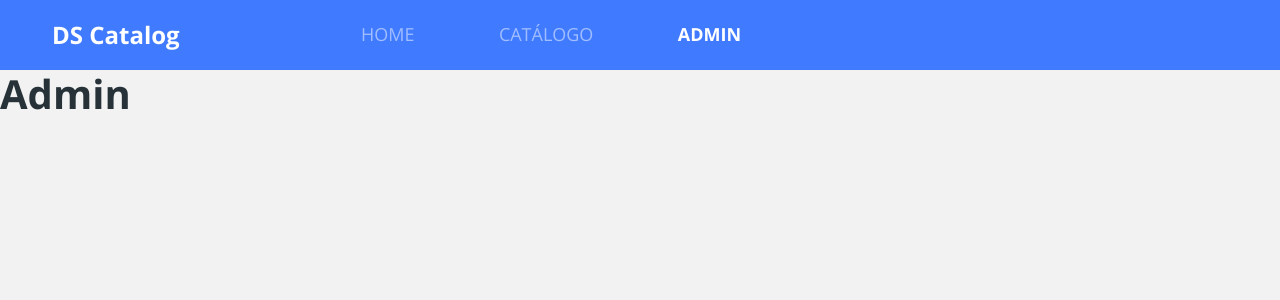
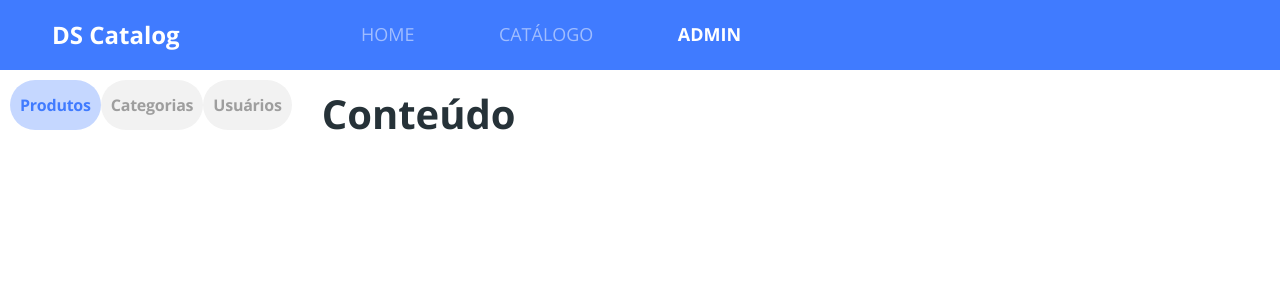
Before and after one commit to YuryRodrigues22/dscatalog, a React (Create React App) app in the folder frontweb/: page /admin in a window 1280 px wide. Shown: the top 300 px of the page. Built offline with nearby package versions, Linux system fonts and the light colour scheme.

Commit message:
NavBar Admin Layout

```diff
--- a/frontweb/src/assets/styles/custom.scss
+++ b/frontweb/src/assets/styles/custom.scss
@@ -2,7 +2,7 @@
     'primary': #407bff
 );
 
-$body-bg: #F2F2F2;
+$body-bg: #fff;
 $body-color: #263238;
 
 @import '~bootstrap/scss/bootstrap.scss';
--- /dev/null
+++ b/frontweb/src/pages/Admin/NavBar/index.tsx
@@ -0,0 +1,21 @@
+import './styles.css';
+
+const NavBar = () => {
+    return (
+        <nav className="admin-nav-container">
+            <ul>
+                <li>
+                    <a className="admin-nav-item active" href="link"><p>Produtos</p></a>
+                </li>
+                <li>
+                    <a className="admin-nav-item" href="link"><p>Categorias</p></a>
+                </li>
+                <li>
+                    <a className="admin-nav-item" href="link"><p>Usuários</p></a>
+                </li>
+            </ul>
+        </nav>
+    );
+};
+
+export default NavBar;
--- /dev/null
+++ b/frontweb/src/pages/Admin/NavBar/styles.css
@@ -0,0 +1,36 @@
+ul {
+    display: flex;
+    justify-content: space-around;
+    list-style-type: none;
+    margin: 0;
+    padding: 0;
+}
+
+
+.admin-nav-container {
+    padding: 10px;
+    background-color: #fff;
+}
+
+.admin-nav-item {
+    display: flex;
+    justify-content: center;
+    align-items: center;
+    height: 50px;
+    background-color: #f2f2f2;
+    border-radius: 100px;
+    padding: 0 10px;
+    font-size: 16px;
+    font-weight: bold;
+    letter-spacing: -0.015em;
+    color: #9e9e9e;
+}
+
+.admin-nav-item.active {
+    background: rgba(64, 123, 255, 0.3);
+    color: #407bff;
+}
+
+.admin-nav-item p {
+    margin-bottom: 0;
+}
--- a/frontweb/src/pages/Admin/index.tsx
+++ b/frontweb/src/pages/Admin/index.tsx
@@ -1,6 +1,14 @@
+import NavBar from "./NavBar";
+import './styles.css';
+
 const Admin = () => {
     return (
-        <h1>Admin</h1>
+        <div className="admin-container">
+            <NavBar />
+            <div className="admin-content">
+                <h1>Conteúdo</h1>
+            </div>
+        </div>
     );
 };
 
--- /dev/null
+++ b/frontweb/src/pages/Admin/styles.css
@@ -0,0 +1,18 @@
+.admin-container {
+    display: flex;
+    flex-direction: column;
+}
+
+.admin-content {
+    padding: 20px;
+}
+
+@media (min-width: 1200px) {
+    .admin-container {
+        flex-direction: row;
+    }
+
+    .admin-content {
+        flex: 1;
+    }
+}
```
